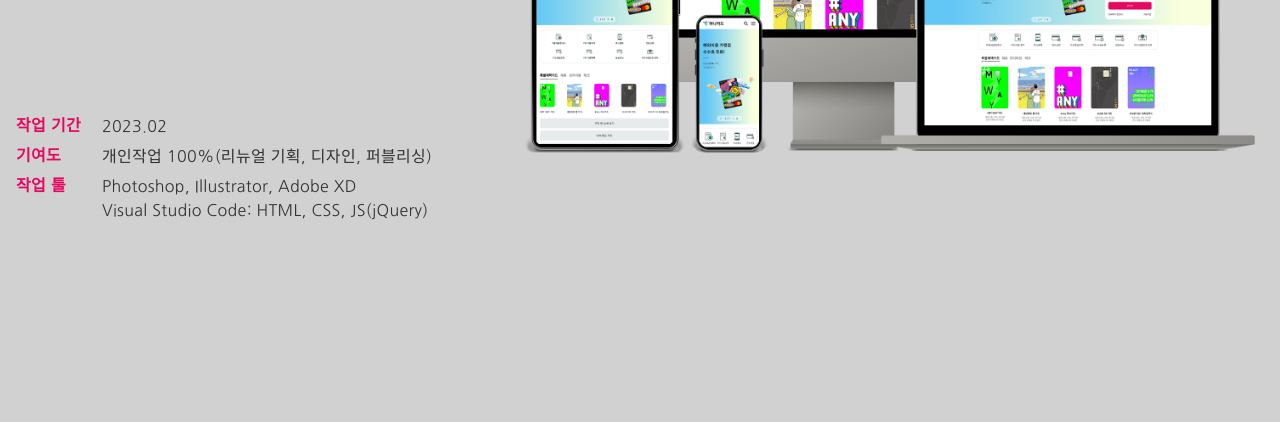
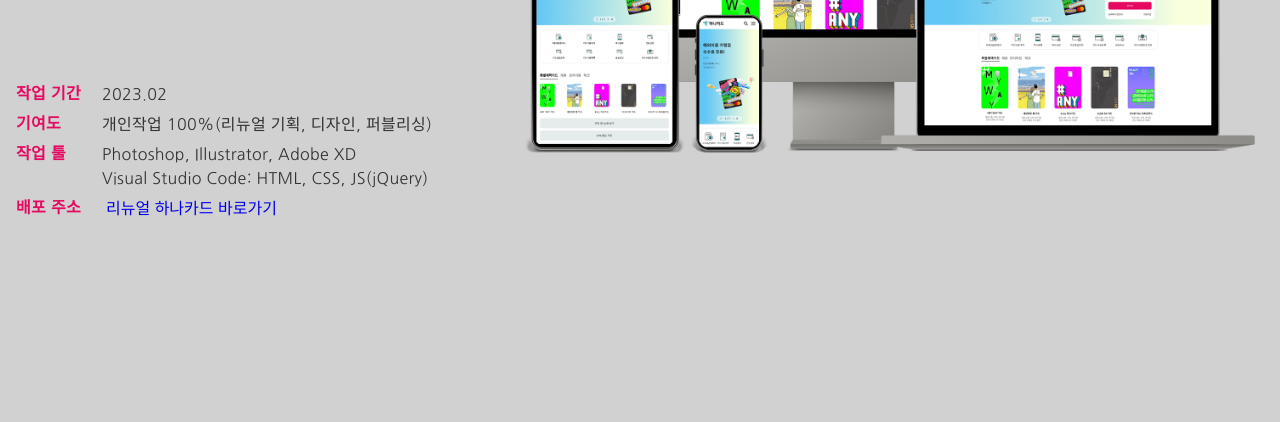
Before and after one commit to j2yn34/HanaCard-Renewal, a plain HTML site: page projectDoc.html in a window 1280 px wide. Shown: the part 378-800 px from the top of the page. Drawn offline with Linux system fonts and the light colour scheme.

Commit message:
Feat: 최종기획안에 사이트 바로가기 링크 추가

```diff
--- a/projectDoc.html
+++ b/projectDoc.html
@@ -47,6 +47,12 @@
                   Photoshop, Illustrator, Adobe XD<br />
                   Visual Studio Code: HTML, CSS, JS(jQuery)
                 </span>
+              </li>
+              <li>
+                <span>배포 주소 </span>
+                <a href="https://majestic-fox-411cb8.netlify.app/">
+                  리뉴얼 하나카드 바로가기</a
+                >
               </li>
             </ul>
           </div>
```
